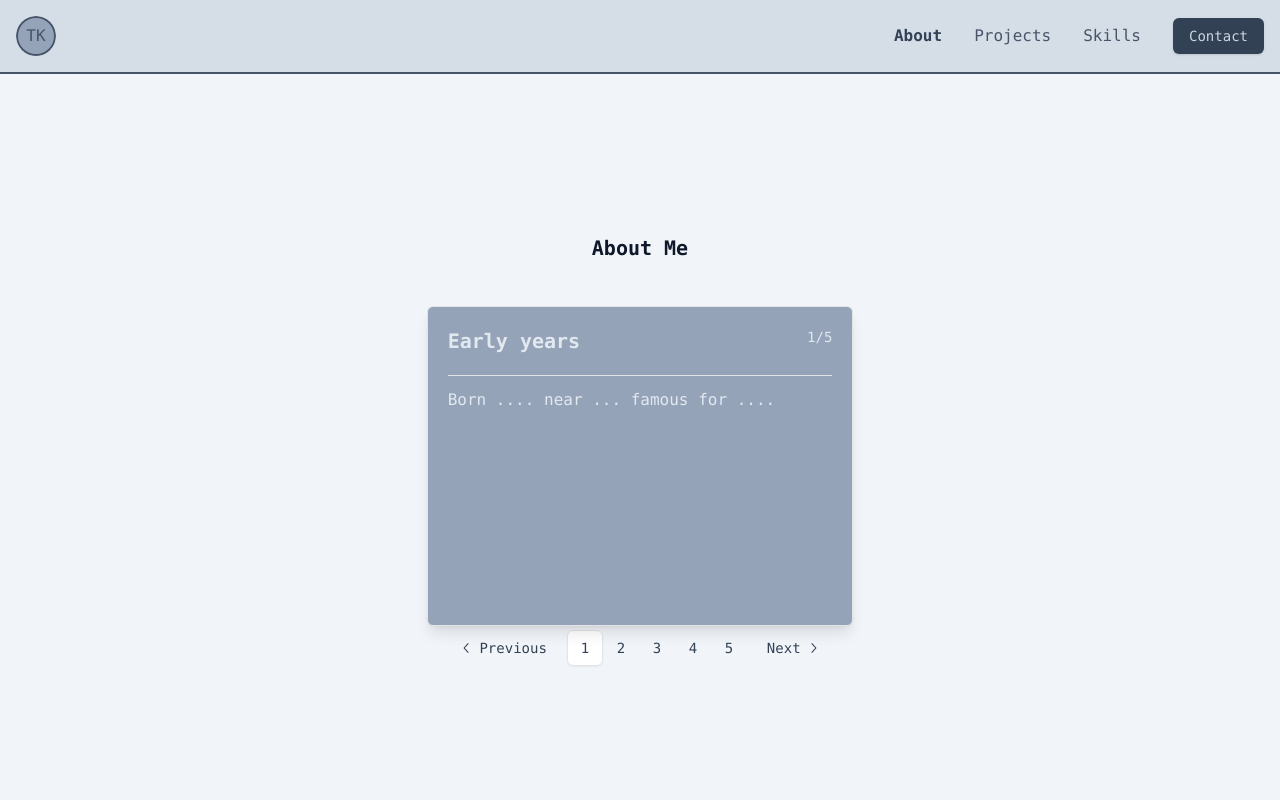
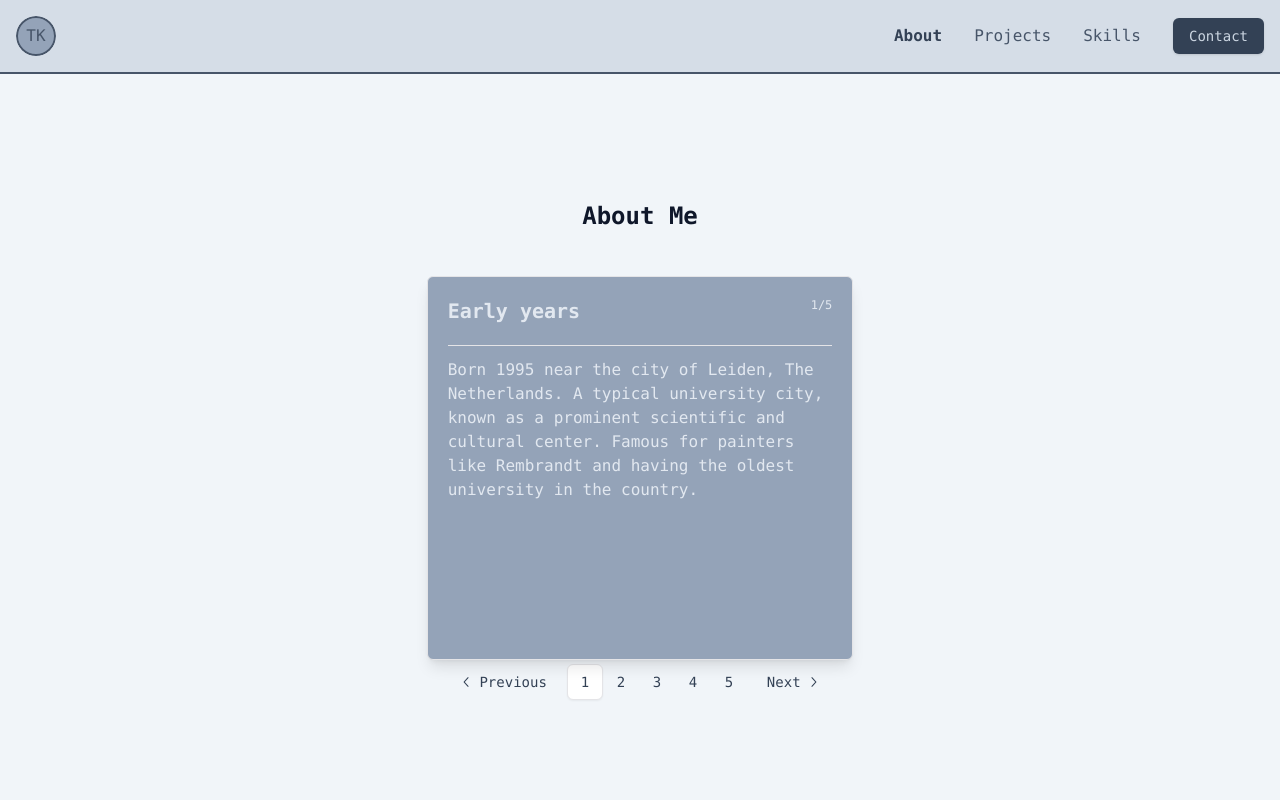
Before and after one commit to tdot123-1/portfolio, a React (Vite) app: page /about in a window 1280 px wide. Shown: the top 800 px of the page. Built offline with nearby package versions, Linux system fonts and the light colour scheme.

Commit message:
add more data

```diff
--- a/src/components/custom/AboutContent.tsx
+++ b/src/components/custom/AboutContent.tsx
@@ -10,6 +10,7 @@ import {
 } from "../ui/pagination";
 import { Separator } from "../ui/separator";
 import { AnimatePresence, motion } from "framer-motion";
+import { ScrollArea } from "../ui/scroll-area";
 
 const AboutContent = () => {
   const [currentPage, setCurrentPage] = useState(0);
@@ -41,7 +42,7 @@ const AboutContent = () => {
 
   return (
     <section className="relative flex flex-col items-center">
-      <div className="relative w-full flex justify-center h-80">
+      <div className="relative w-full flex justify-center h-96">
         <AnimatePresence initial={false} custom={direction}>
           <motion.article
             key={currentPage}
@@ -57,10 +58,12 @@ const AboutContent = () => {
               <h3 className="text-xl font-bold ">
                 {aboutData[currentPage].title}
               </h3>
-              <span className="text-sm">{currentPage + 1}/5</span>
+              <span className="text-xs">{currentPage + 1}/5</span>
             </div>
-            <Separator className="my-3" />
-            <p>{aboutData[currentPage].content}</p>
+            <Separator className="my-3 text-sm" />
+            <ScrollArea className="h-72">
+              <p>{aboutData[currentPage].content}</p>
+            </ScrollArea>
           </motion.article>
         </AnimatePresence>
       </div>
--- a/src/data/aboutData.ts
+++ b/src/data/aboutData.ts
@@ -1,22 +1,27 @@
 export const aboutData = [
   {
     title: "Early years",
-    content: "Born .... near ... famous for .... ",
+    content:
+      "Born 1995 near the city of Leiden, The Netherlands. A typical university city, known as a prominent scientific and cultural center. Famous for painters like Rembrandt and having the oldest university in the country.",
   },
   {
-    title: "Later on",
-    content: "Hobbies ..... interests ... etc ...",
+    title: "Growing up",
+    content:
+      "Most of my youth I spent playing basketball, it has always been a big part of my life. My interests include sports, history, nature and animals. I enjoyed playing video games since I was young, and still do.",
   },
   {
     title: "Early adult life",
-    content: "Move to ..... did some things there .... had fun ....",
+    content:
+      "When I turned 18 I moved out of my parents house to live in Curacao, a small island in the Caribbean. I started studying International Business Management at the university there. I lived and worked on the island for about 6 years, it was a great part of my life. I made a lot of friends and spend a lot of time on the beaches, discovering the island and its neighbouring islands.",
   },
   {
     title: "Most recent",
-    content: "Move to .... did other things ... education ...",
+    content:
+      "About 4 years ago I moved to France, to a small village near Paris. It was the start of a new adventure, and I enjoy living here a lot. I like Paris, but also enjoy visiting other parts of France like Normandy and Marseille. While living here, I completed my studies and earned my Bachelor of Science in Business Administration.",
   },
   {
     title: "Current/future",
-    content: "Learning programming .... bootcamp .... starting career ... ",
+    content:
+      "About a year ago I started developing an interest in programming. Initially I learned Python, making small projects and games. Wanting to learn more, I followed an online course on computer science. This deepened my understanding and appreciation of the technology and programming. Determined to start a career in the field, I enrolled in a Web Development bootcamp. Here I gained experience with modern frameworks like React, and full stack development with Node and Express. There is still so much more to learn, but I'm certain that I have the capacity.",
   },
 ];
--- a/src/pages/AboutPage.tsx
+++ b/src/pages/AboutPage.tsx
@@ -4,7 +4,7 @@ const AboutPage = () => {
   return (
     <>
       <div className="bg-slate-100 flex flex-col flex-grow min-h-screen justify-center">
-        <h2 className="text-center text-slate-900 font-bold text-xl">
+        <h2 className="text-center text-slate-900 font-bold text-2xl">
           About Me
         </h2>
         <AboutContent />
--- a/src/pages/ProjectsPage.tsx
+++ b/src/pages/ProjectsPage.tsx
@@ -4,7 +4,7 @@ const ProjectsPage = () => {
   return (
     <>
       <div className="bg-slate-400">
-        <h2 className="text-center pt-6 text-slate-900 font-bold text-xl">
+        <h2 className="text-center pt-6 text-slate-900 font-bold text-2xl">
           My Projects
         </h2>
         <ProjectsList />
--- a/src/pages/SkillsPage.tsx
+++ b/src/pages/SkillsPage.tsx
@@ -42,7 +42,7 @@ const SkillsPage = () => {
   return (
     <>
       <div className="bg-slate-100 min-h-screen pb-8">
-        <h2 className="text-center pt-6 text-slate-900 font-bold text-xl">
+        <h2 className="text-center pt-6 text-slate-900 font-bold text-2xl">
           Skills Overview
         </h2>
         <DataTable columns={columns} data={skillsData} />
```
